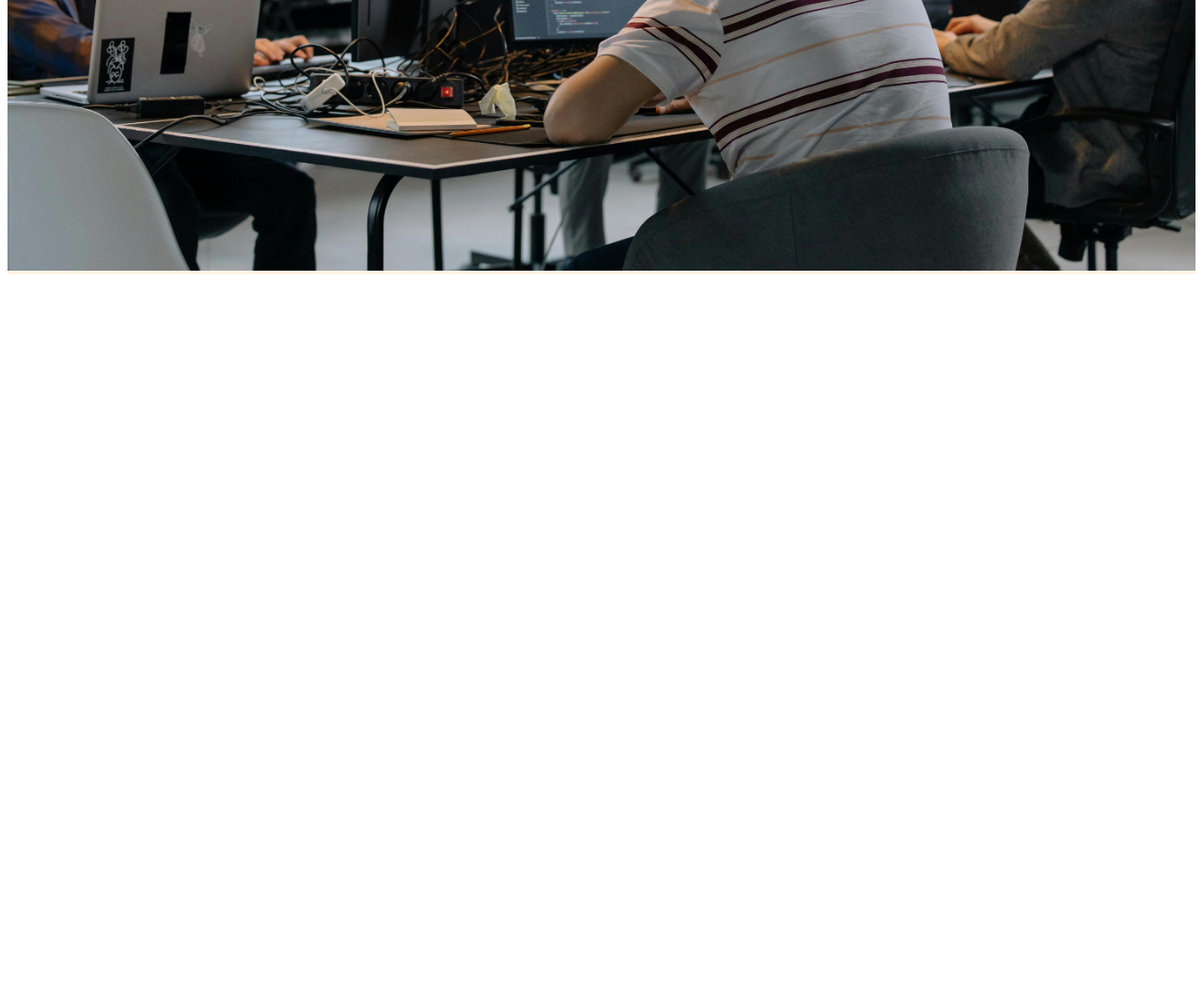
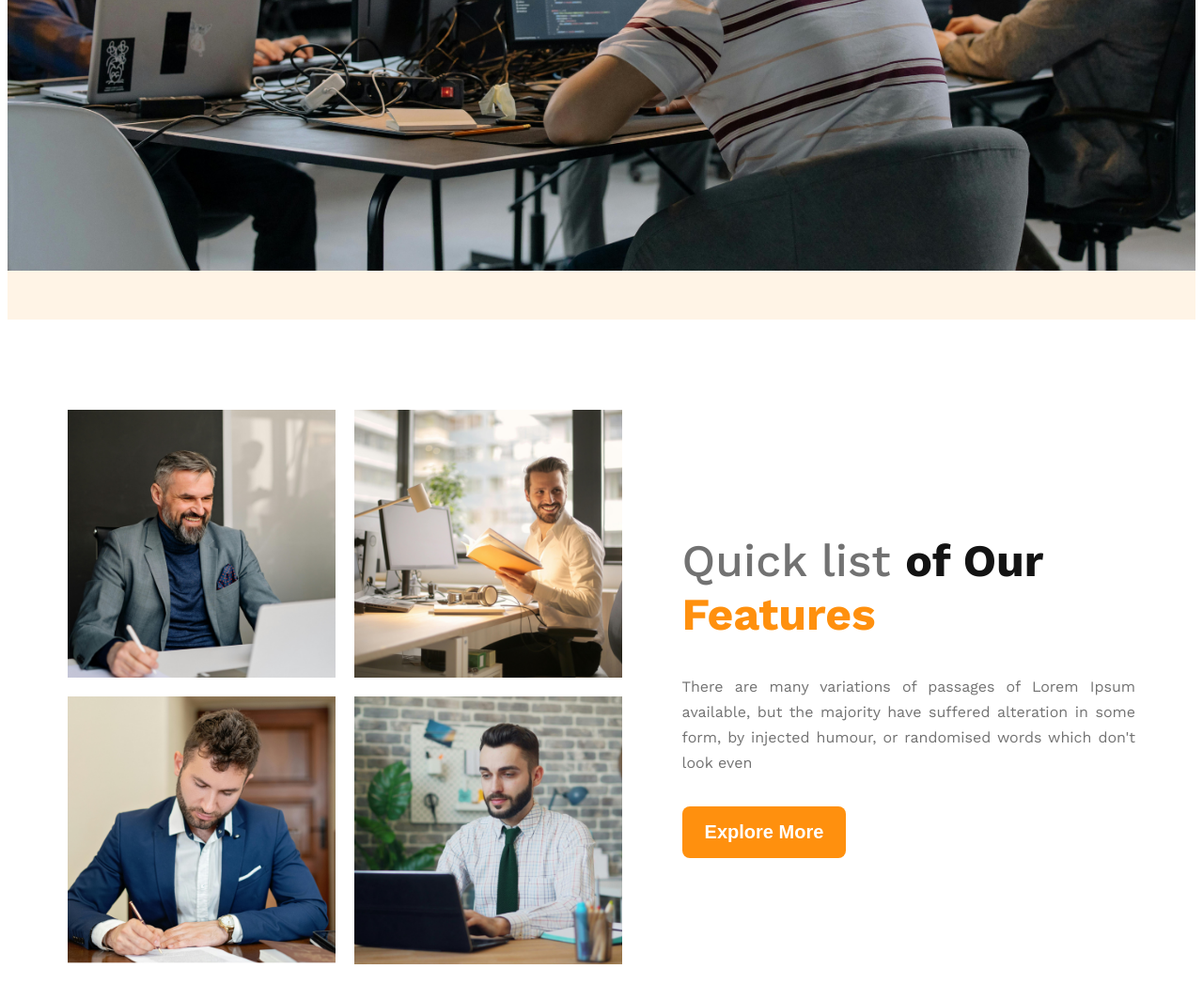
Before and after one commit to sangram-me/responsive-g3-architects-website, a plain HTML site: page index.html in a window 1280 px wide. Shown: the part 896-1960 px from the top of the page at 94% size. Before the commit the page ends 1196 px from the top, so only its background shows below. Drawn offline with nearby package versions, Linux system fonts and the light colour scheme.

Commit message:
Feature section complete

```diff
--- a/index.html
+++ b/index.html
@@ -27,8 +27,20 @@
                      <img class="banner-img" src="images/banner.png" alt="">
               </div>
        </header>
-       <main>
-
+       <main class="main">
+              <section class="teams">
+                     <div class="team-img-container">
+                            <img src="images/team1.png" alt="Architect is happy">
+                            <img src="images/team2.png" alt="Architect is reading">
+                            <img src="images/team3.png" alt="Architect is writing">
+                            <img src="images/team4.png" alt="Architect is working">
+                     </div>
+                     <div class="our-features">
+                            <h3 class="feature-title"> <span class="span1">Quick list </span> <span class="span2">of Our</span> <span class="span3">Features</span></h3>
+                            <p class="feature-description">There are many variations of passages of Lorem Ipsum available, but the majority have suffered alteration in some form, by injected humour, or randomised words which don't look even</p>
+                            <button class="btn-primary">Explore More</button>
+                     </div>
+              </section>
        </main>
        <footer>
 
--- a/style.css
+++ b/style.css
@@ -23,12 +23,12 @@
        font-weight: 600;
        cursor: pointer;
 }
-
+.main{
+       max-width: 1340px;
+       margin: 0px auto;
+}
 
 /* header styles */
-header{
-
-}
 .navbar {
         max-width: 1340px;
         margin: 0px auto;
@@ -56,6 +56,7 @@ header{
 .banner{
        max-width: 1340px;
        margin: 0px auto;
+       padding-bottom: 3rem;
 }
 .banner-content {
         max-width: 850px;
@@ -79,13 +80,68 @@ header{
 .banner-img{
        width: 100%
 }
+.teams{
+       padding: 6rem 4rem 3rem 4rem;
+       display: flex;
+       gap: ;
+}
+.team-img-container{
+       display: grid;
+       grid-template-columns: repeat(2, 1fr);
+       grid-template-rows: repeat(2, 1fr);
+       width: 55%;
+       gap: 20px;
+}
+.team-img-container img{
+       width: 100%;
+}
+.our-features{
+       width: 45%;
+       margin: auto auto;
+       padding: 0px 0px 0px 4rem ;
+}
+.span1{
+       font-weight: 500;
+       font-size: 3rem;
+       color: rgb(114, 114, 114);
+}
+.span2{
+       font-weight: 700;
+       font-size: 3rem;
+       color: rgb(19, 19, 19);
+}
+.span3{
+       font-weight: 700;
+       font-size: 3rem;
+       color: rgb(255, 144, 14);
+}
+.feature-description{
+       text-align: justify;
+       font-weight: 400;
+       font-size: 1rem;
+       line-height: 1.7rem;
+       padding: 1rem 0px;
+       color: rgb(114, 114, 114);
+}
 
 /* responsive media query */
 @media  screen and (max-width:576px) {
-       header{
+       header, .teams{
               padding: 10px 25px;
        }
        .navbar{
               flex-direction: column;
        }
+       .teams{
+        flex-direction: column;
+       }
+       .team-img-container{
+              width: 100%;
+              grid-template-columns: repeat(1, 1fr);
+              grid-template-rows: repeat(1, 1fr);
+       }
+       .our-features{
+              width: 100%;
+              padding: 2rem 0px 0px 0px;
+       }
 }
```
